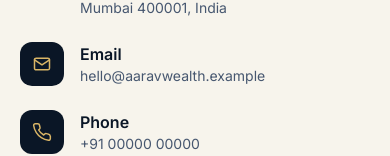
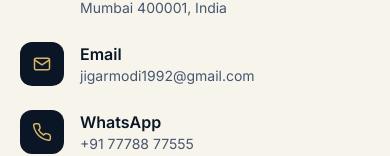
Before and after one commit to Darshit45/Financial-App, a Next.js app: page /contact in a window 390 px wide. Shown: the part 679-835 px from the top of the page. Built offline with nearby package versions, Linux system fonts and the light colour scheme; a web font is replaced by a local one.

Commit message:
Make contact email and WhatsApp clickable
Email -> jigarmodi1992@gmail.com (mailto), and replace phone with
WhatsApp +91 77788 77555 linking to wa.me. Updated on the contact page
and in the footer.

Co-Authored-By: Claude Opus 4.8 <noreply@anthropic.com>

```diff
--- a/app/components/Footer.js
+++ b/app/components/Footer.js
@@ -70,15 +70,20 @@ export default function Footer() {
               <li>123 Financial District, Mumbai 400001</li>
               <li>
                 <a
-                  href="mailto:hello@aaravwealth.example"
+                  href="mailto:jigarmodi1992@gmail.com"
                   className="hover:text-gold-300"
                 >
-                  hello@aaravwealth.example
+                  jigarmodi1992@gmail.com
                 </a>
               </li>
               <li>
-                <a href="tel:+910000000000" className="hover:text-gold-300">
-                  +91 00000 00000
+                <a
+                  href="https://wa.me/917778877555"
+                  target="_blank"
+                  rel="noopener noreferrer"
+                  className="hover:text-gold-300"
+                >
+                  WhatsApp: +91 77788 77555
                 </a>
               </li>
             </ul>
--- a/app/contact/page.js
+++ b/app/contact/page.js
@@ -11,17 +11,26 @@ const details = [
   {
     icon: "pin",
     title: "Head Office",
-    lines: ["123 Financial District", "Mumbai 400001, India"],
+    lines: [{ text: "123 Financial District" }, { text: "Mumbai 400001, India" }],
   },
   {
     icon: "mail",
     title: "Email",
-    lines: ["hello@aaravwealth.example"],
+    lines: [
+      { text: "jigarmodi1992@gmail.com", href: "mailto:jigarmodi1992@gmail.com" },
+    ],
   },
   {
     icon: "phone",
-    title: "Phone",
-    lines: ["+91 00000 00000", "Mon–Fri, 9am–6pm"],
+    title: "WhatsApp",
+    lines: [
+      {
+        text: "+91 77788 77555",
+        href: "https://wa.me/917778877555",
+        external: true,
+      },
+      { text: "Chat with us on WhatsApp" },
+    ],
   },
 ];
 
@@ -53,8 +62,20 @@ export default function Contact() {
                   <div>
                     <h3 className="font-semibold text-navy-900">{d.title}</h3>
                     {d.lines.map((l) => (
-                      <p key={l} className="text-sm text-navy-700/80">
-                        {l}
+                      <p key={l.text} className="text-sm text-navy-700/80">
+                        {l.href ? (
+                          <a
+                            href={l.href}
+                            className="transition-colors hover:text-gold-600"
+                            {...(l.external
+                              ? { target: "_blank", rel: "noopener noreferrer" }
+                              : {})}
+                          >
+                            {l.text}
+                          </a>
+                        ) : (
+                          l.text
+                        )}
                       </p>
                     ))}
                   </div>
```
